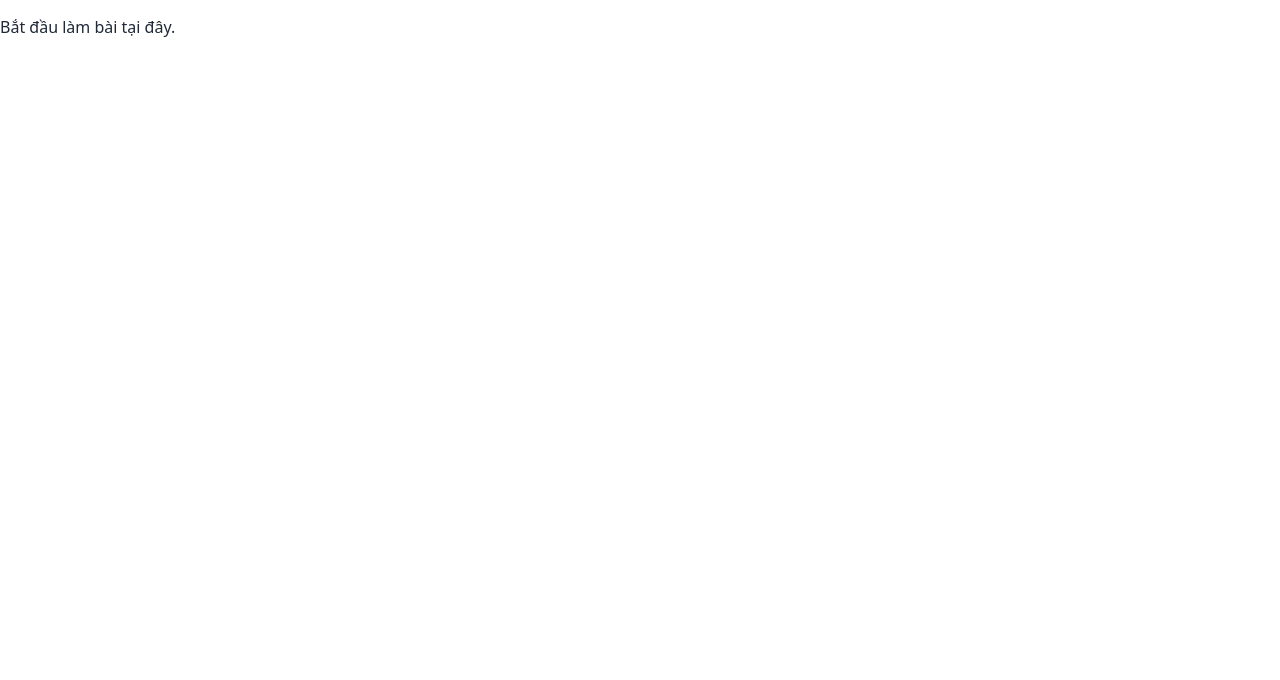
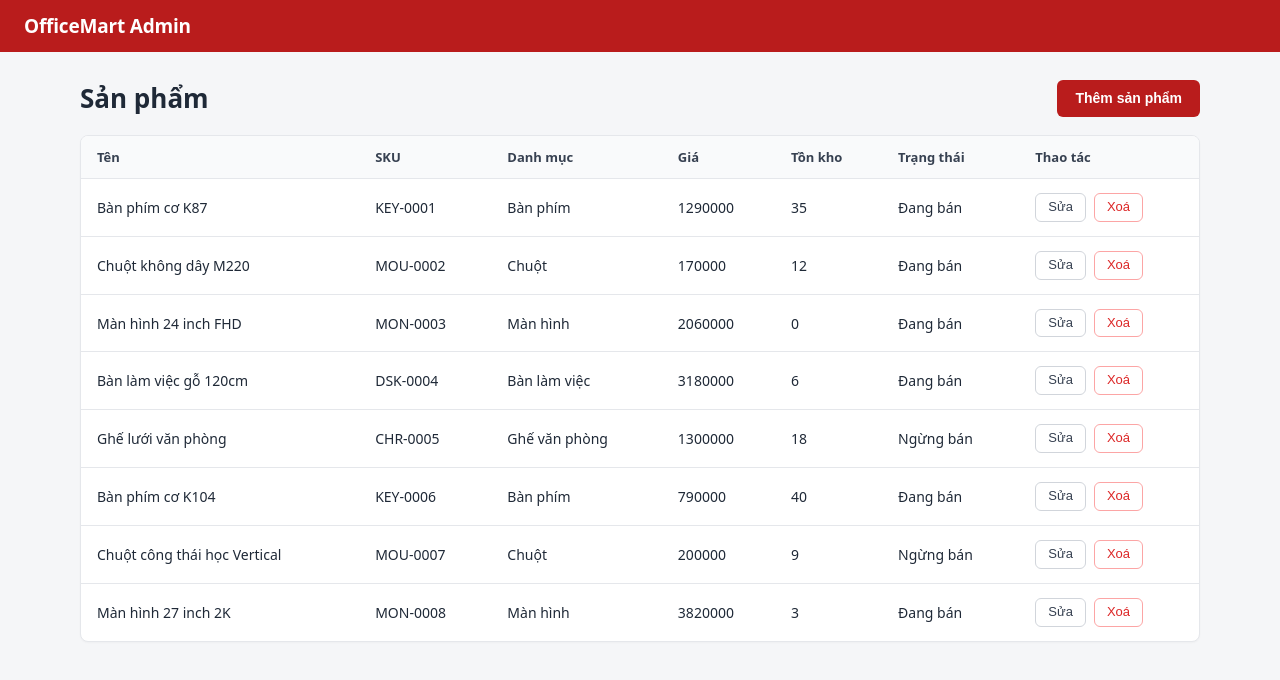
Before and after one commit to nguyenvankien20042006/DGNL_FE, a React (Vite) app: page / in a window 1280 px wide. Shown: the top 680 px of the page. Built offline with nearby package versions, Linux system fonts and the light colour scheme.

Commit message:
Giao dien bo cuc va bang san pham

```diff
--- a/src/App.css
+++ b/src/App.css
@@ -1,5 +1,153 @@
+*,
+*::before,
+*::after {
+  box-sizing: border-box;
+}
+
 body {
   margin: 0;
   font-family: system-ui, -apple-system, 'Segoe UI', Roboto, sans-serif;
   color: #1f2937;
+  background-color: #f5f6f8;
+  -webkit-font-smoothing: antialiased;
 }
+
+.app-shell {
+  min-height: 100vh;
+  display: flex;
+  flex-direction: column;
+}
+
+.top-navbar {
+  background-color: #b91c1c;
+  color: #ffffff;
+  height: 52px;
+  display: flex;
+  align-items: center;
+}
+
+.top-navbar-inner {
+  width: 100%;
+  padding: 0 24px;
+}
+
+.brand-title {
+  font-size: 19px;
+  font-weight: 700;
+  letter-spacing: -0.01em;
+}
+
+.main-content {
+  flex: 1;
+  padding: 28px 24px 40px;
+}
+
+.page-container {
+  max-width: 1120px;
+  margin: 0 auto;
+}
+
+.page-header {
+  display: flex;
+  align-items: center;
+  justify-content: space-between;
+  gap: 16px;
+  margin-bottom: 18px;
+}
+
+.page-title {
+  margin: 0;
+  font-size: 26px;
+  font-weight: 700;
+  line-height: 1.25;
+  color: #1f2937;
+}
+
+.btn-primary {
+  background-color: #b91c1c;
+  color: #ffffff;
+  border: none;
+  border-radius: 6px;
+  padding: 10px 18px;
+  font-size: 14px;
+  font-weight: 600;
+  line-height: 1.2;
+  cursor: pointer;
+  white-space: nowrap;
+  transition: background-color 0.15s ease;
+}
+
+.btn-primary:hover:not(:disabled) {
+  background-color: #991b1b;
+}
+
+.table-wrapper {
+  background-color: #ffffff;
+  border: 1px solid #e5e7eb;
+  border-radius: 8px;
+  overflow: hidden;
+  box-shadow: 0 1px 2px rgba(0, 0, 0, 0.03);
+}
+
+.product-table {
+  width: 100%;
+  border-collapse: collapse;
+  text-align: left;
+}
+
+.product-table thead {
+  background-color: #f9fafb;
+  border-bottom: 1px solid #e5e7eb;
+}
+
+.product-table th {
+  padding: 12px 16px;
+  font-size: 13px;
+  font-weight: 600;
+  color: #374151;
+  white-space: nowrap;
+}
+
+.product-table td {
+  padding: 14px 16px;
+  font-size: 14px;
+  color: #1f2937;
+  border-bottom: 1px solid #e5e7eb;
+  vertical-align: middle;
+}
+
+.product-table tbody tr:last-child td {
+  border-bottom: none;
+}
+
+.cell-nowrap {
+  white-space: nowrap;
+}
+
+.action-group {
+  display: inline-flex;
+  align-items: center;
+  gap: 8px;
+}
+
+.btn-action {
+  background-color: #ffffff;
+  border-radius: 6px;
+  padding: 5px 12px;
+  font-size: 13px;
+  font-weight: 500;
+  line-height: 1.3;
+  cursor: pointer;
+  white-space: nowrap;
+  transition: background-color 0.15s ease;
+}
+
+.btn-edit {
+  border: 1px solid #d1d5db;
+  color: #374151;
+}
+
+.btn-delete {
+  border: 1px solid #fca5a5;
+  color: #dc2626;
+}
--- a/src/App.jsx
+++ b/src/App.jsx
@@ -1,3 +1,16 @@
+import ProductListPage from './pages/ProductListPage.jsx';
+
 export default function App() {
-  return <p>Bắt đầu làm bài tại đây.</p>;
+  return (
+    <div className="app-shell">
+      <header className="top-navbar">
+        <div className="top-navbar-inner">
+          <span className="brand-title">OfficeMart Admin</span>
+        </div>
+      </header>
+      <main className="main-content">
+        <ProductListPage />
+      </main>
+    </div>
+  );
 }
--- /dev/null
+++ b/src/components/ProductTable.jsx
@@ -0,0 +1,43 @@
+import { categoryNames } from '../data/sample.js';
+
+export default function ProductTable({ products = [], onEdit, onDelete }) {
+  return (
+    <div className="table-wrapper">
+      <table className="product-table">
+        <thead>
+          <tr>
+            <th>Tên</th>
+            <th>SKU</th>
+            <th>Danh mục</th>
+            <th>Giá</th>
+            <th>Tồn kho</th>
+            <th>Trạng thái</th>
+            <th>Thao tác</th>
+          </tr>
+        </thead>
+        <tbody>
+          {products.map((product) => (
+            <tr key={product.id} data-testid="product-row">
+              <td data-label="Tên" className="cell-name">{product.name}</td>
+              <td data-label="SKU" className="cell-nowrap">{product.sku}</td>
+              <td data-label="Danh mục">{categoryNames[product.category] || product.category}</td>
+              <td data-label="Giá" className="cell-nowrap">{product.price}</td>
+              <td data-label="Tồn kho" className="cell-nowrap">{product.stock}</td>
+              <td data-label="Trạng thái">
+                <span className="status-badge" data-testid="product-status">
+                  {product.status === 'active' ? 'Đang bán' : 'Ngừng bán'}
+                </span>
+              </td>
+              <td data-label="Thao tác">
+                <div className="action-group">
+                  <button type="button" className="btn-action btn-edit">Sửa</button>
+                  <button type="button" className="btn-action btn-delete">Xoá</button>
+                </div>
+              </td>
+            </tr>
+          ))}
+        </tbody>
+      </table>
+    </div>
+  );
+}
--- /dev/null
+++ b/src/pages/ProductListPage.jsx
@@ -0,0 +1,16 @@
+import ProductTable from '../components/ProductTable.jsx';
+import sampleProducts from '../data/sample.js';
+
+export default function ProductListPage() {
+  return (
+    <section className="page-container">
+      <div className="page-header">
+        <h1 className="page-title">Sản phẩm</h1>
+        <button type="button" className="btn-primary">
+          Thêm sản phẩm
+        </button>
+      </div>
+      <ProductTable products={sampleProducts} />
+    </section>
+  );
+}
```
